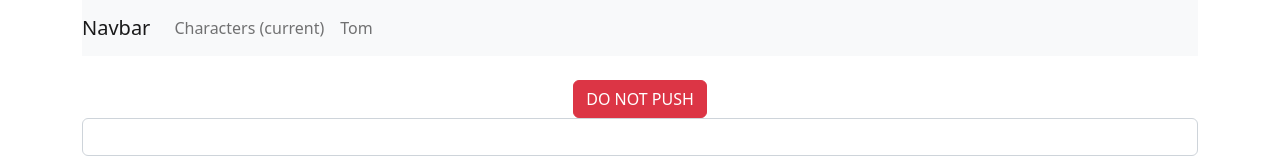
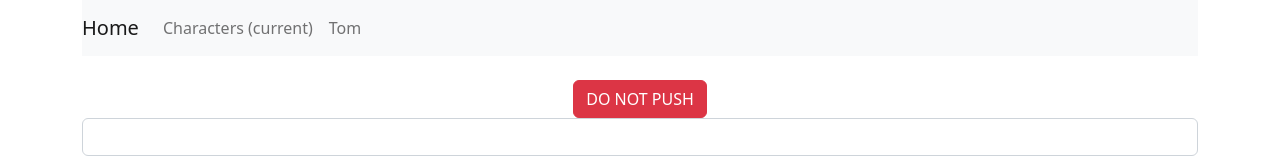
Before and after one commit to MonkeyInitiatives/tmnt, a React (Create React App) app: page / in a window 1280 px wide. Shown: the top 160 px of the page. Built offline with nearby package versions, Linux system fonts and the light colour scheme.

Commit message:
Fixed Navbar to link to Home

```diff
--- a/src/components/NavBar.js
+++ b/src/components/NavBar.js
@@ -5,7 +5,7 @@
 
     return (
         <nav className="navbar navbar-expand-lg navbar-light bg-light">
-            <a className="navbar-brand" href="#">Navbar</a>
+            <a className="navbar-brand" href="#characters">Home</a>
             <button className="navbar-toggler" type="button" data-toggle="collapse" data-target="#navbarNav" aria-controls="navbarNav" aria-expanded="false" aria-label="Toggle navigation">
                 <span className="navbar-toggler-icon"></span>
             </button>
```
